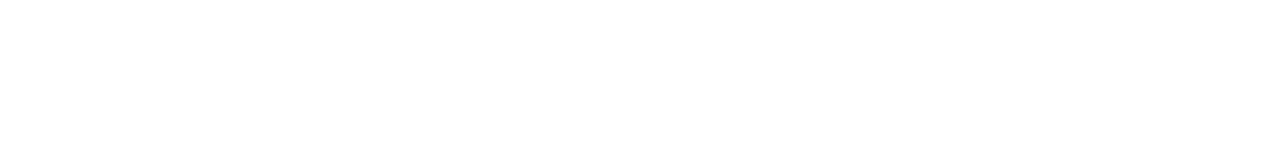
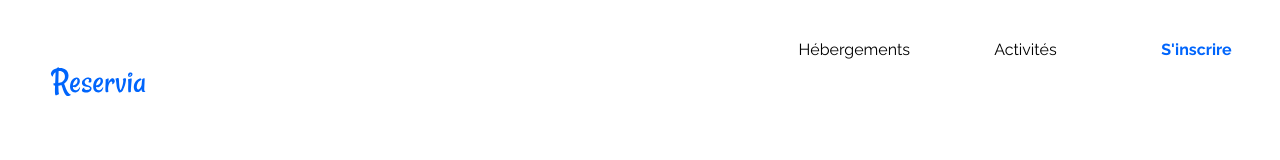
Before and after one commit to Nhutu/CedricArnaud_2_22122020, a plain HTML site: page index.html in a window 1280 px wide. Drawn offline with Linux system fonts and the light colour scheme.

Commit message:
Ajout menu et logo

```diff
--- a/css/style.css
+++ b/css/style.css
@@ -0,0 +1,52 @@
+* {
+    margin: 0;
+    padding: 0;
+    /* margin-left: 50px; */
+    font-family: 'Raleway', sans-serif;
+}
+
+/** -- HEADER -- **/
+nav {
+    padding: 0;
+    margin: 0;
+    display: flex;
+    flex-direction: row;
+    justify-content: flex-end;
+}
+
+#menu {
+    display: inline-block;
+    list-style-type: none;
+    text-align: center;
+}
+
+#menu > .menu-item {
+    display: inline-block;
+    width: 167px;
+    line-height: 100px;
+    height: 50px;
+}
+
+.menu-item > a {
+    display: inline-block;
+    text-decoration: none;
+    color: black;
+}
+
+.menu-item:hover {
+    border-top: 2px solid #0065FC;
+}
+
+.menu-item > a:hover {
+    color: #0065FC;
+}
+
+#sign-in > a {
+    font-weight: 700;
+    color: #0065FC;
+}
+
+#logo {
+    display: inline-block;
+    margin-left: 50px;
+}
--- a/index.html
+++ b/index.html
@@ -5,8 +5,20 @@
     <meta name="viewport" content="width=device-width, initial-scale=1.0">
     <title>Reservia</title>
     <link href="css/style.css" rel="stylesheet" />
+    <link rel="preconnect" href="https://fonts.gstatic.com">
+    <link href="https://fonts.googleapis.com/css2?family=Raleway:ital,wght@0,100;0,200;0,300;0,400;0,500;0,600;0,700;0,800;0,900;1,100;1,200;1,300;1,400;1,500;1,600;1,700;1,800;1,900&display=swap" rel="stylesheet">
 </head>
 <body>
+    <header>
+        <nav id="nav">
+            <ul id="menu">
+                <li class="menu-item"><a href="">Hébergements</a></li>
+                <li class="menu-item"><a href="">Activités</a></li>
+                <li class="menu-item" id="sign-in"><a href="">S'inscrire</a></li>
+            </ul>
+        </nav>
 
+        <img src="img/logo/Reservia.svg" id="logo" />
+    </header>
 </body>
 </html>
```
Also changed, not shown: img/logo/Reservia.svg (added), img/logo/Reservia@3x.png (added), 1 other file.
